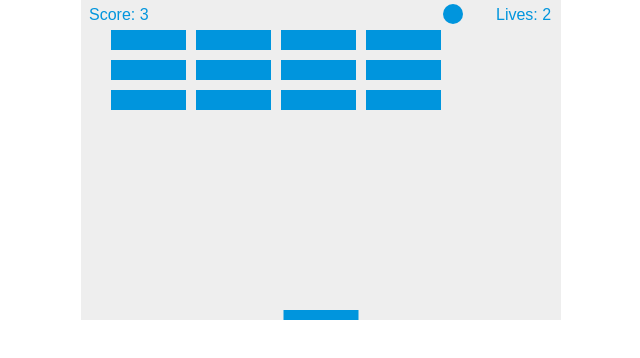
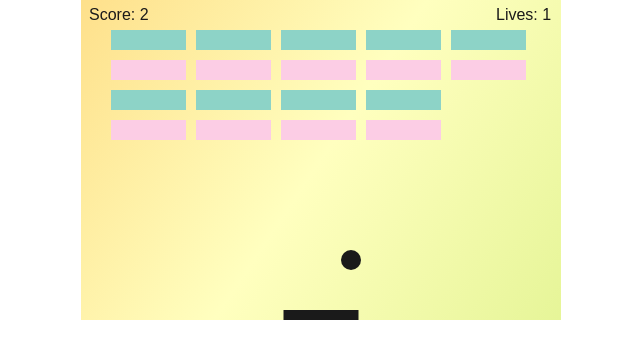
Before and after one commit to mikeygough/js-breakout, a website: page index.html in a window 1280 px wide. Shown: the whole page, without its empty margins (319-959 px from the left). Drawn offline with Linux system fonts and the light colour scheme.

Commit message:
add gradient, game-message, colors

```diff
--- a/index.html
+++ b/index.html
@@ -16,7 +16,10 @@
     </style>
   </head>
   <body>
-    <canvas id="myCanvas" width="480" height="320"></canvas>
+    <section style="position: relative">
+      <canvas id="myCanvas" width="480" height="320"></canvas>
+        <p id="gameMessage" style="display: none; position: absolute; left: 50%; top: 50%; transform: translate(-50%, -50%);"></p>
+    </section>
     <script src="index.js"></script>
   </body>
 </html>
--- a/index.js
+++ b/index.js
@@ -7,6 +7,10 @@ let x = canvas.width / 2;
 let y = canvas.height - 30;
 let dx = 2;
 let dy = -2;
+const ballColor = '#1a1a1a';
+
+// game message
+const gameMessage = document.getElementById('gameMessage');
 
 // paddle
 const paddleHeight = 10;
@@ -14,10 +18,11 @@ const paddleWidth = 75;
 let paddleX = (canvas.width - paddleWidth) / 2;
 let rightPressed = false;
 let leftPressed = false;
+const paddleColor = '#1a1a1a';
 
 // bricks
 const brickRowCount = 5;
-const brickColumnCount = 3;
+const brickColumnCount = 4;
 const brickWidth = 75;
 const brickHeight = 20;
 const brickPadding = 10;
@@ -34,6 +39,8 @@ for (let c = 0; c < brickColumnCount; c += 1) {
 // score & lives
 let score = 0;
 let lives = 3;
+const menuColor = '#1a1a1a';
+let isPlaying = true;
 
 // functions ----------------------------------------------------
 function keyDownHandler(e) {
@@ -74,8 +81,13 @@ function collisionDetection() {
           b.status = 0;
           score += 1;
           if (score === brickRowCount * brickColumnCount) {
-            alert('YOU WIN, CONGRATS!');
-            document.location.reload();
+            gameMessage.innerHTML = 'You Win! CONGRATULATIONS! Playing again in 5 seconds...';
+            gameMessage.style.display = 'block';
+            isPlaying = false;
+            // Set a 5-second timer
+            setTimeout(() => {
+              document.location.reload();
+            }, 5000);
           }
         }
       }
@@ -86,7 +98,7 @@ function collisionDetection() {
 function drawBall() {
   ctx.beginPath();
   ctx.arc(x, y, ballRadius, 0, Math.PI * 2);
-  ctx.fillStyle = '#0095DD';
+  ctx.fillStyle = ballColor;
   ctx.fill();
   ctx.closePath();
 }
@@ -94,7 +106,7 @@ function drawBall() {
 function drawPaddle() {
   ctx.beginPath();
   ctx.rect(paddleX, canvas.height - paddleHeight, paddleWidth, paddleHeight);
-  ctx.fillStyle = '#0095DD';
+  ctx.fillStyle = paddleColor;
   ctx.fill();
   ctx.closePath();
 }
@@ -109,7 +121,8 @@ function drawBricks() {
         bricks[c][r].y = brickY;
         ctx.beginPath();
         ctx.rect(brickX, brickY, brickWidth, brickHeight);
-        ctx.fillStyle = '#0095DD';
+        const color = c % 2 === 0 ? '#8dd3c7' : '#fccde5';
+        ctx.fillStyle = color;
         ctx.fill();
         ctx.closePath();
       }
@@ -119,18 +132,34 @@ function drawBricks() {
 
 function drawScore() {
   ctx.font = '16px Arial';
-  ctx.fillStyle = '#0095DD';
+  ctx.fillStyle = menuColor;
   ctx.fillText(`Score: ${score}`, 8, 20);
 }
 
 function drawLives() {
   ctx.font = '16px Arial';
-  ctx.fillStyle = '#0095DD';
+  ctx.fillStyle = menuColor;
   ctx.fillText(`Lives: ${lives}`, canvas.width - 65, 20);
 }
 
+function drawGradient(currentCanvas) {
+  const gradient = ctx.createLinearGradient(0, 0, currentCanvas.width, currentCanvas.height);
+  // Add three color stops
+  gradient.addColorStop(0, '#fee08b');
+  gradient.addColorStop(0.5, '#ffffbf');
+  gradient.addColorStop(1, '#e6f598');
+  // Set the fill style and draw a rectangle
+  ctx.fillStyle = gradient;
+  ctx.fillRect(0, 0, currentCanvas.width, currentCanvas.height);
+}
+
 function draw() {
+  if (!isPlaying) {
+    return;
+  }
+
   ctx.clearRect(0, 0, canvas.width, canvas.height);
+  drawGradient(canvas);
   drawBricks();
   drawBall();
   drawPaddle();
@@ -149,8 +178,13 @@ function draw() {
     } else {
       lives -= 1;
       if (!lives) {
-        alert('GAME OVER');
-        document.location.reload();
+        gameMessage.innerHTML = 'You Lose! Playing again in 5 seconds...';
+        gameMessage.style.display = 'block';
+        isPlaying = false;
+        // Set a 5-second timer
+        setTimeout(() => {
+          document.location.reload();
+        }, 5000);
       } else {
         x = canvas.width / 2;
         y = canvas.height - 30;
```
